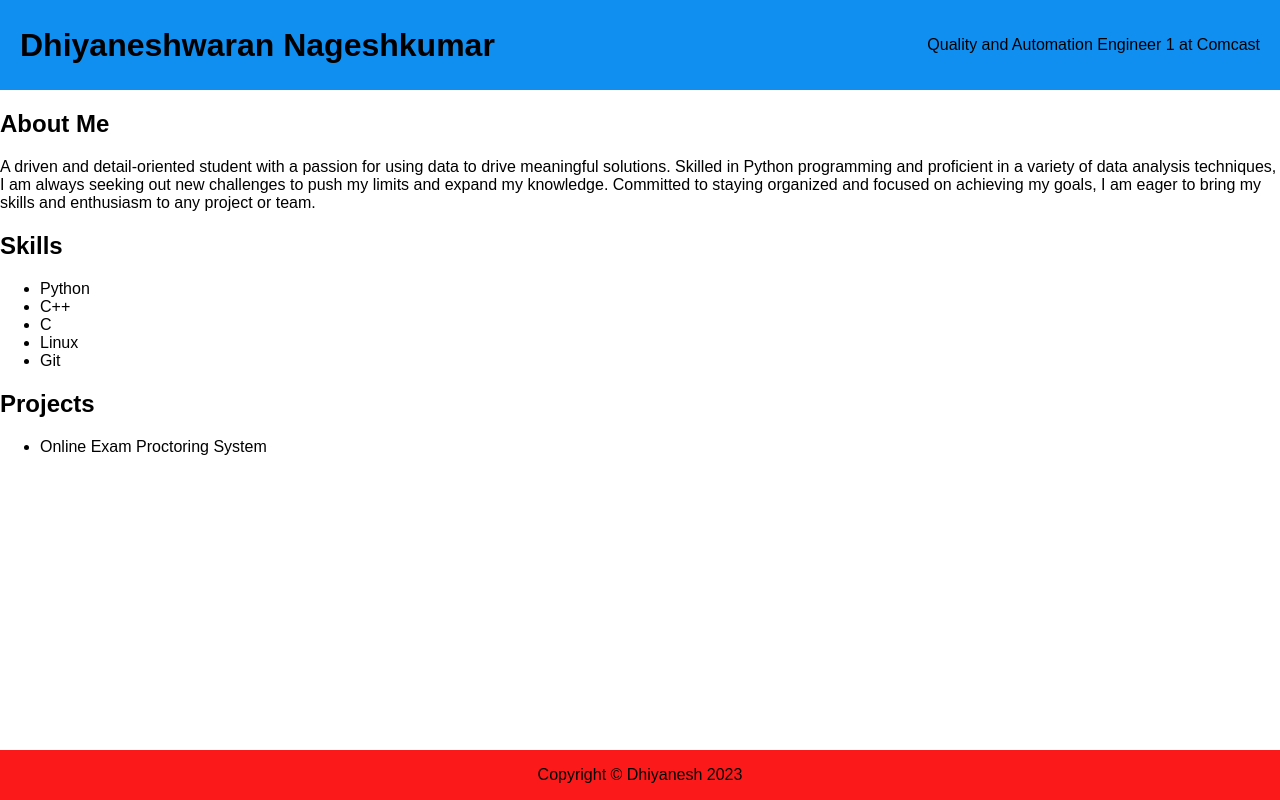
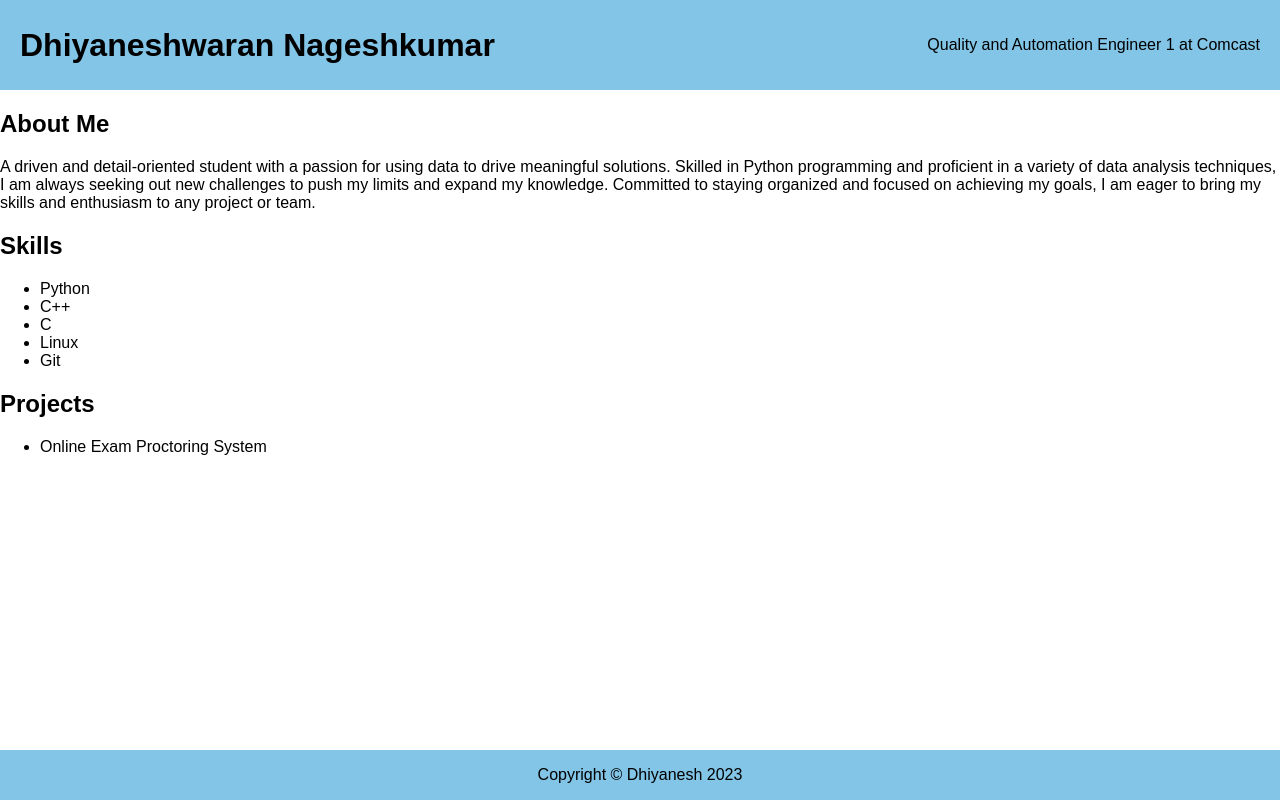
Before and after one commit to dhiyanesh23/testing_github_pages, a plain HTML site: page index.html in a window 1280 px wide. Drawn offline with Linux system fonts and the light colour scheme.

Commit message:
color change to blue

```diff
--- a/styling.css
+++ b/styling.css
@@ -5,7 +5,7 @@ body {
   }
 
   header {
-    background-color: rgb(17, 143, 240);
+    background-color: rgb(130, 197, 231);
     display: flex;
     justify-content: space-between;
     align-items: center;
@@ -39,7 +39,7 @@ body {
   }
 
   footer {
-    background-color: rgb(252, 25, 25);
+    background-color: rgb(130, 197, 231);
     display: flex;
     justify-content: center;
     align-items: center;
```
